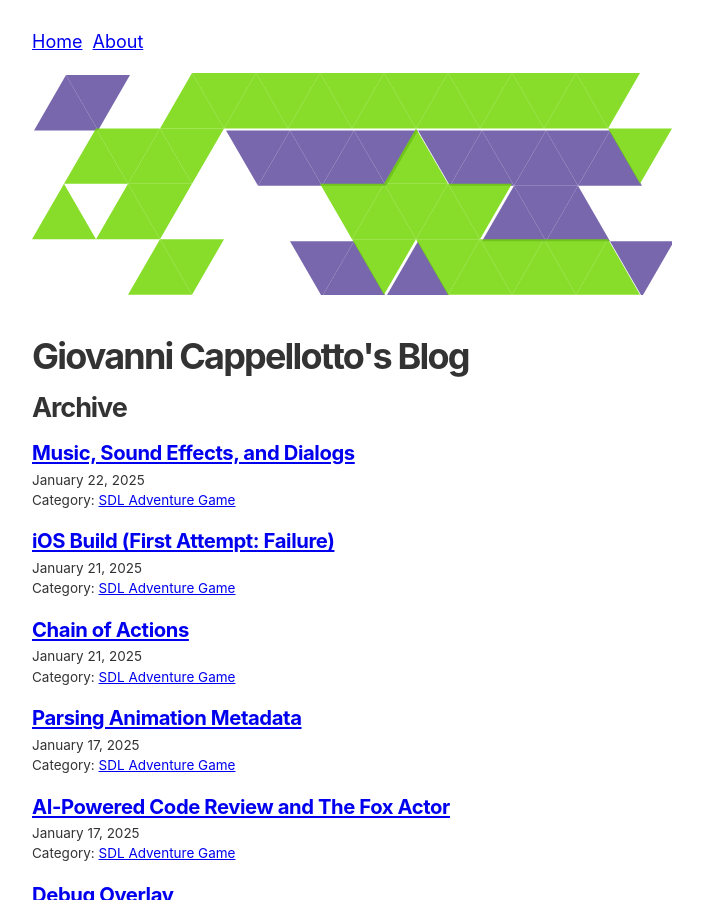
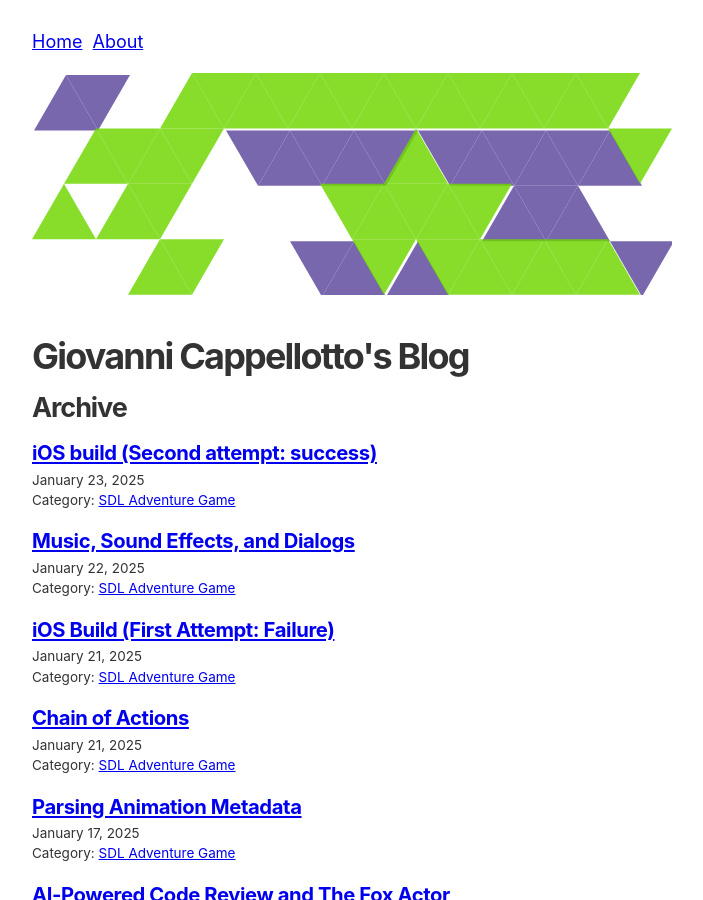
Before and after one commit to curlybracketshq/giovanni.curlybrackets.it, a Jekyll site: the page built from index.html, in a window 1280 px wide and 900 px high. Shown: the whole window, without its empty margins (288-991 px from the left). Built offline with Jekyll 4.4.1, drawn with Linux system fonts in a browser that asks for light colours; some of the changed lines change nothing that is shown.

Commit message:
iOS build (Second attempt: success) draft

````diff
--- a/sdl-adventure-game/_posts/2025-01-14-loading-images-using-sdl-image.markdown
+++ b/sdl-adventure-game/_posts/2025-01-14-loading-images-using-sdl-image.markdown
@@ -24,4 +24,4 @@ The basic steps are:
 
 There is an alternative installation process for Xcode that includes SDL_image as an Xcode project in the main project's workspace. There is a getting started guide at [github.com/libsdl-org/SDL_image/blob/0e9b6b67/docs/INTRO-xcode.md](https://github.com/libsdl-org/SDL_image/blob/0e9b6b67/docs/INTRO-xcode.md).
 
-I didn't use this alternative installation process until later when I built the iOS version of this project.
+I didn't use this alternative installation process until later when I [built the iOS version of this project]({% post_url sdl-adventure-game/2025-01-23-ios-build-success %}).
--- a/sdl-adventure-game/_posts/2025-01-14-mouse-events-handling.markdown
+++ b/sdl-adventure-game/_posts/2025-01-14-mouse-events-handling.markdown
@@ -56,7 +56,7 @@ This approach worked well on macOS with a fixed window size, but it did not func
 
 To resolve a rendering issue, I included a call to `SDL_RenderSetLogicalSize` in the iOS project build. After implementing this change, the mouse coordinates became incorrect because `SDL_GetMouseState` provides absolute mouse positions, not relative ones that consider the render logical size.
 
-The adjustment for mouse coordinates is applied solely to the position stored in the `SDL_MouseMotionEvent`. I corrected the issue by using the coordinates contained in `event.motion`:
+The adjustment for mouse coordinates is applied solely to the position stored in the `SDL_MouseMotionEvent`. I corrected the issue by [using the coordinates contained in `event.motion`]({% post_url sdl-adventure-game/2025-01-23-ios-build-success %}):
 
 ```c
 // Get mouse position
--- /dev/null
+++ b/sdl-adventure-game/_posts/2025-01-23-ios-build-success.markdown
@@ -0,0 +1,67 @@
+---
+title: "iOS build (Second attempt: success)"
+layout: post
+date: 2025-01-23 09:00:00 -0500
+---
+
+I added a new scene for the outro and now the game is basically complete.
+
+## Checkpoint
+
+This is what the game looks like on macOS.
+
+Intro scene:
+
+![Intro scene]({{ '/sdl-adventure-game/assets/alpha-intro-screen.png' | relative_url }})
+
+Playground entrance scene:
+
+![Playground entrance scene]({{ '/sdl-adventure-game/assets/alpha-playground-entrance-screen.png' | relative_url }})
+
+Playground scene:
+
+![Playground scene]({{ '/sdl-adventure-game/assets/alpha-playground-screen.png' | relative_url }})
+
+## Build for iOS (iPad)
+
+After getting an error including SDL_image, I was finally able to build the project using Xcode 16 on a different (more recent) PC.
+
+The SDL_image Xcode project doesn't support Xcode 12. When I tried to open `SDL_image.xcodeproj` to change the configuration I got this error:
+
+```
+The file couldn’t be opened
+```
+
+I tried to download older versions of the library, but none of them worked, not sure why. These are the versions I tried: 2.8.4, 2.8.3, 2.6.3, 2.0.5.
+
+### Include SDL_image and SDL_mixer in the iOS project
+
+I've followed the official guide to include SDL_image in the Xcode project as a subproject: [github.com/libsdl-org/SDL_image/blob/b56698cc/docs/INTRO-xcode.md](https://github.com/libsdl-org/SDL_image/blob/b56698cc/docs/INTRO-xcode.md). I've used [SDL_image 2.8.4](https://github.com/libsdl-org/SDL_image/releases/tag/release-2.8.4).
+
+I took a similar approach to include SDL_mixer. I've used [SDL_mixer 2.8.0](https://github.com/libsdl-org/SDL_mixer/releases/tag/release-2.8.0).
+
+## Troubleshooting
+
+### Linking SDL_mixer returned an error
+
+It was not finding some header files from SDL. Turns out I needed to add the SDL "Public Headers" path in the first position in the SDL_mixer subproject "Header search paths" configuration.
+
+### Asset files names must be unique
+
+For instance I had 4 different `background.png` files stored under 4 different directories. I had to rename the files to fix the error.
+
+### Asset file references don't allow directories
+
+I stored asset files in directories, but iOS requires the references to not include directories. Example: `fox/walking.png` needs to be updated to `walking.png`.
+
+### Window size
+
+I set a fixed window size of 800x600, but the iPhone screen is smaller and the iPad screen is bigger. I fixed the issue by setting a logical size using `SDL_RenderSetLogicalSize`.
+
+### Mouse coordinates
+
+After setting the logical size, the mouse coordinates were wrong because `SDL_GetMouseState`, the function I was using to get the position of the mouse, returns the absolute mouse coordinates, bypassing the code to adjust mouse coordinates according to the render logical size. I fixed the issue by using the coordinates stored in the `SDL_MouseMotionEvent`: `event.motion.x` and `event.motion.y`.
+
+### Animations and movement is too fast on iOS
+
+The game loop speed is dependent on the device speed and I didn't account for that in the fox position updates while moving. I decided to fix this issue later.
````
Also changed, not shown: sdl-adventure-game/assets/alpha-intro-screen.png (added), sdl-adventure-game/assets/alpha-playground-entrance-screen.png (added), sdl-adventure-game/assets/alpha-playground-screen.png (added).
